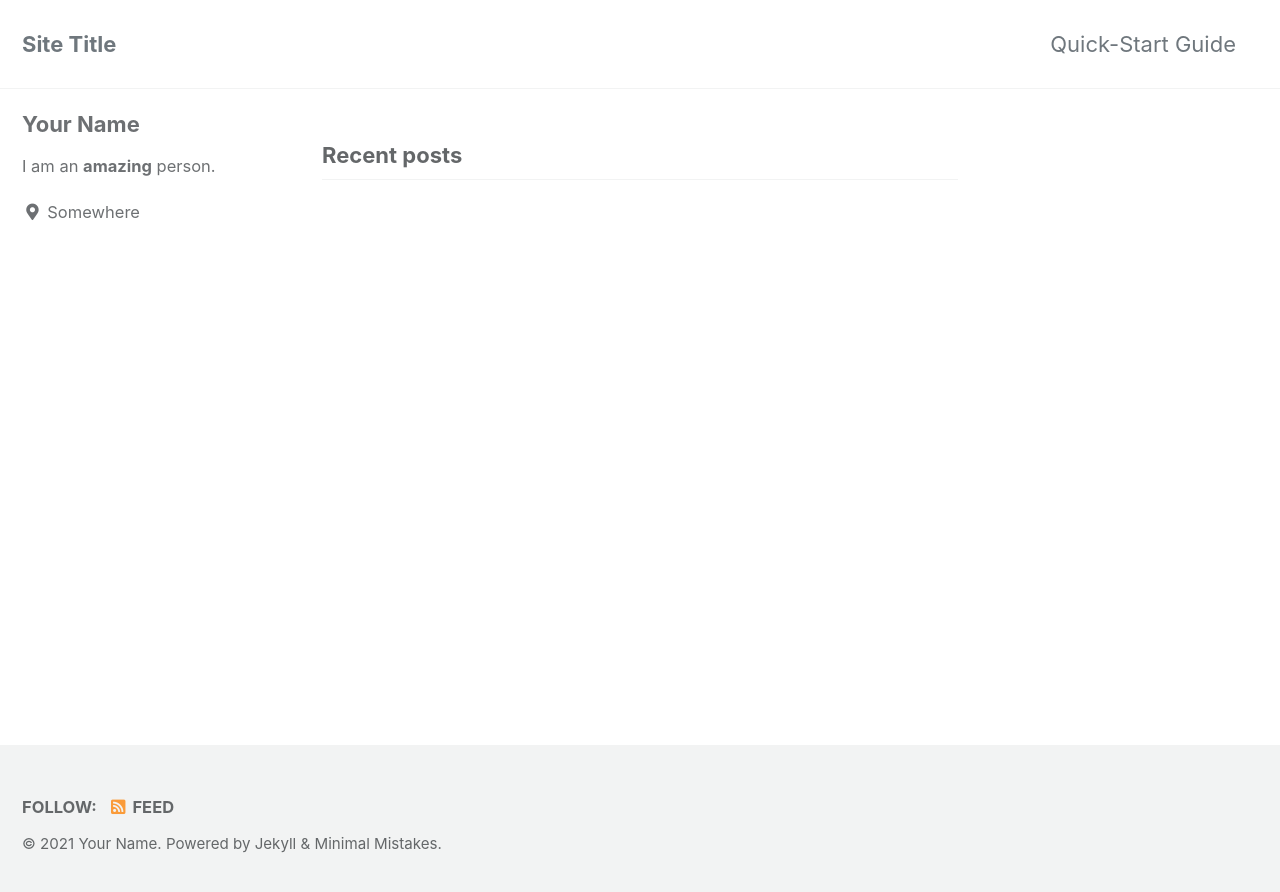
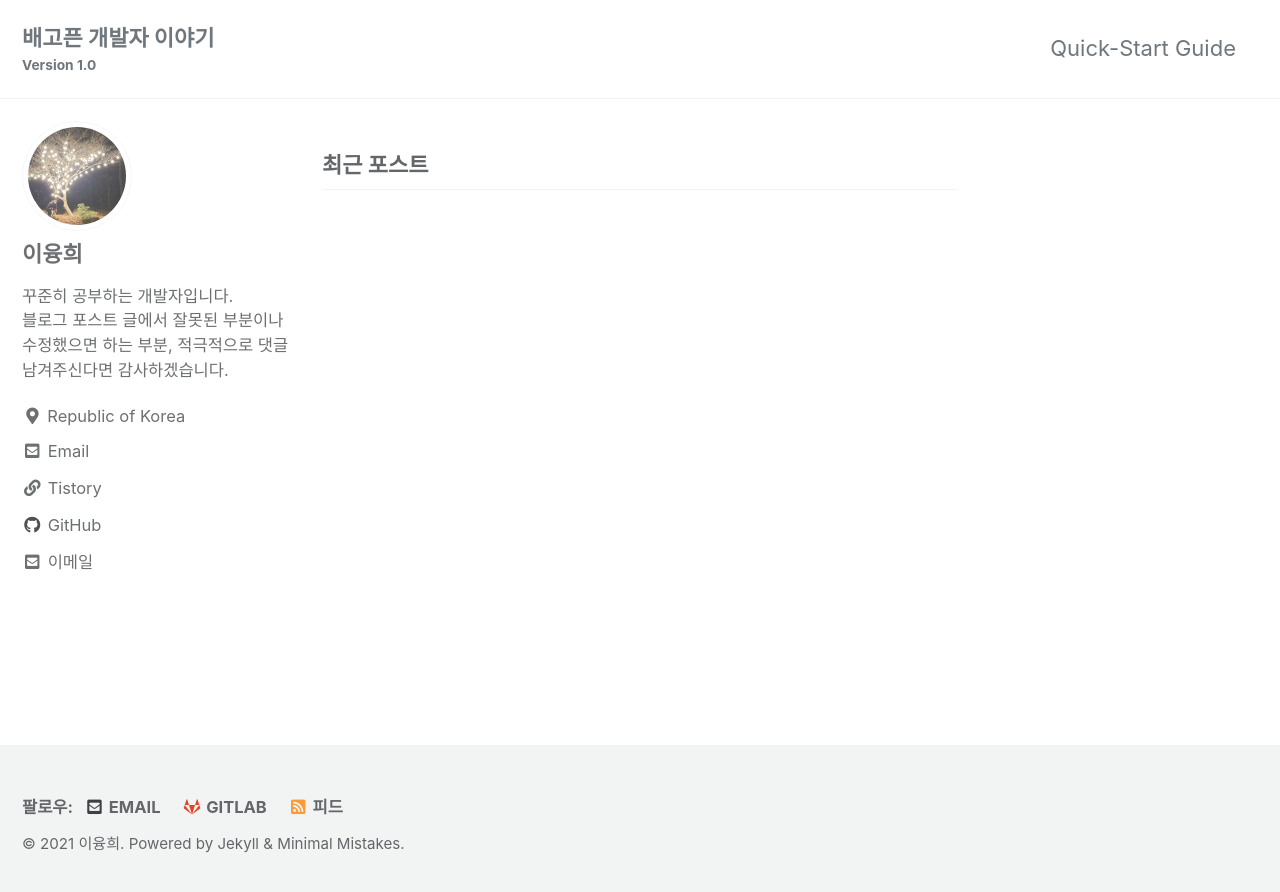
Before and after one commit to yoonghee/yoonghee.github.com, a Jekyll site: the page built from index.html, in a window 1280 px wide. Shown: the top 892 px of the page. Built offline with Jekyll 4.4.1, drawn with Linux system fonts in a browser that asks for light colours; cached includes are drawn as plain includes; the list of posts is cut into pages by our own code.

Commit message:
Edit config

```diff
--- a/_config.yml
+++ b/_config.yml
@@ -15,19 +15,19 @@
 minimal_mistakes_skin    : "default" # "air", "aqua", "contrast", "dark", "dirt", "neon", "mint", "plum", "sunrise"
 
 # Site Settings
-locale                   : "en-US"
-title                    : "Site Title"
-title_separator          : "-"
-subtitle                 : # site tagline that appears below site title in masthead
-name                     : "Your Name"
-description              : "An amazing website."
-url                      : # the base hostname & protocol for your site e.g. "https://mmistakes.github.io"
+locale                   : "ko-KR"
+title                    : "Yoonghee Development Blog"
+title_separator          : "&#124;"
+subtitle                 : "Version 1.0" # site tagline that appears below site title in masthead
+name                     : "이융희"
+description              : "개발과 취미 이야기"
+url                      : "https://yoonghee.github.io/" # the base hostname & protocol for your site e.g. "https://mmistakes.github.io"
 baseurl                  : # the subpath of your site, e.g. "/blog"
-repository               : # GitHub username/repo-name e.g. "mmistakes/minimal-mistakes"
+repository               : "yoonghee/yoonghee.github.com" # GitHub username/repo-name e.g. "mmistakes/minimal-mistakes"
 teaser                   : # path of fallback teaser image, e.g. "/assets/images/500x300.png"
 logo                     : # path of logo image to display in the masthead, e.g. "/assets/images/88x88.png"
-masthead_title           : # overrides the website title displayed in the masthead, use " " for no title
-# breadcrumbs            : false # true, false (default)
+masthead_title           : "배고픈 개발자 이야기" # overrides the website title displayed in the masthead, use " " for no title
+breadcrumbs              : true # true, false (default)
 words_per_minute         : 200
 comments:
   provider               : # false (default), "disqus", "discourse", "facebook", "staticman", "staticman_v2", "utterances", "custom"
@@ -94,18 +94,18 @@ analytics:
 
 # Site Author
 author:
-  name             : "Your Name"
-  avatar           : # path of avatar image, e.g. "/assets/images/bio-photo.jpg"
-  bio              : "I am an **amazing** person."
-  location         : "Somewhere"
-  email            :
+  name             : "이융희"
+  avatar           : "/assets/images/profile/photo.jpg"
+  bio              : "꾸준히 공부하는 개발자입니다. <br> 블로그 포스트 글에서 잘못된 부분이나 수정했으면 하는 부분, 적극적으로 댓글 남겨주신다면 감사하겠습니다."
+  location         : "Republic of Korea"
+  email            : "yoongheui@naver.com"
   links:
     - label: "Email"
       icon: "fas fa-fw fa-envelope-square"
-      # url: "mailto:your.name@email.com"
-    - label: "Website"
+      url: "mailto:yoongheui@naver.com"
+    - label: "Tistory"
       icon: "fas fa-fw fa-link"
-      # url: "https://your-website.com"
+      url: "https://yoonghee.tistory.com/"
     - label: "Twitter"
       icon: "fab fa-fw fa-twitter-square"
       # url: "https://twitter.com/"
@@ -114,7 +114,7 @@ author:
       # url: "https://facebook.com/"
     - label: "GitHub"
       icon: "fab fa-fw fa-github"
-      # url: "https://github.com/"
+      url: "https://github.com/yoonghee"
     - label: "Instagram"
       icon: "fab fa-fw fa-instagram"
       # url: "https://instagram.com/"
@@ -122,6 +122,9 @@ author:
 # Site Footer
 footer:
   links:
+    - label: "Email"
+      icon: "fas fa-fw fa-envelope-square"
+      url: "mailto:yoongheui@naver.com"
     - label: "Twitter"
       icon: "fab fa-fw fa-twitter-square"
       # url:
@@ -133,7 +136,7 @@ footer:
       # url:
     - label: "GitLab"
       icon: "fab fa-fw fa-gitlab"
-      # url:
+      url: "https://github.com/yoonghee"
     - label: "Bitbucket"
       icon: "fab fa-fw fa-bitbucket"
       # url:
@@ -277,6 +280,14 @@ defaults:
       layout: single
       author_profile: true
       read_time: true
-      comments: # true
+      comments: true
       share: true
       related: true
+
+  # _pages
+  - scope:
+      path: "_pages"
+      type: pages
+    values:
+      layout: single
+      author_profile: true
```
Also changed, not shown: assets/images/profile/photo.jpg (added).
